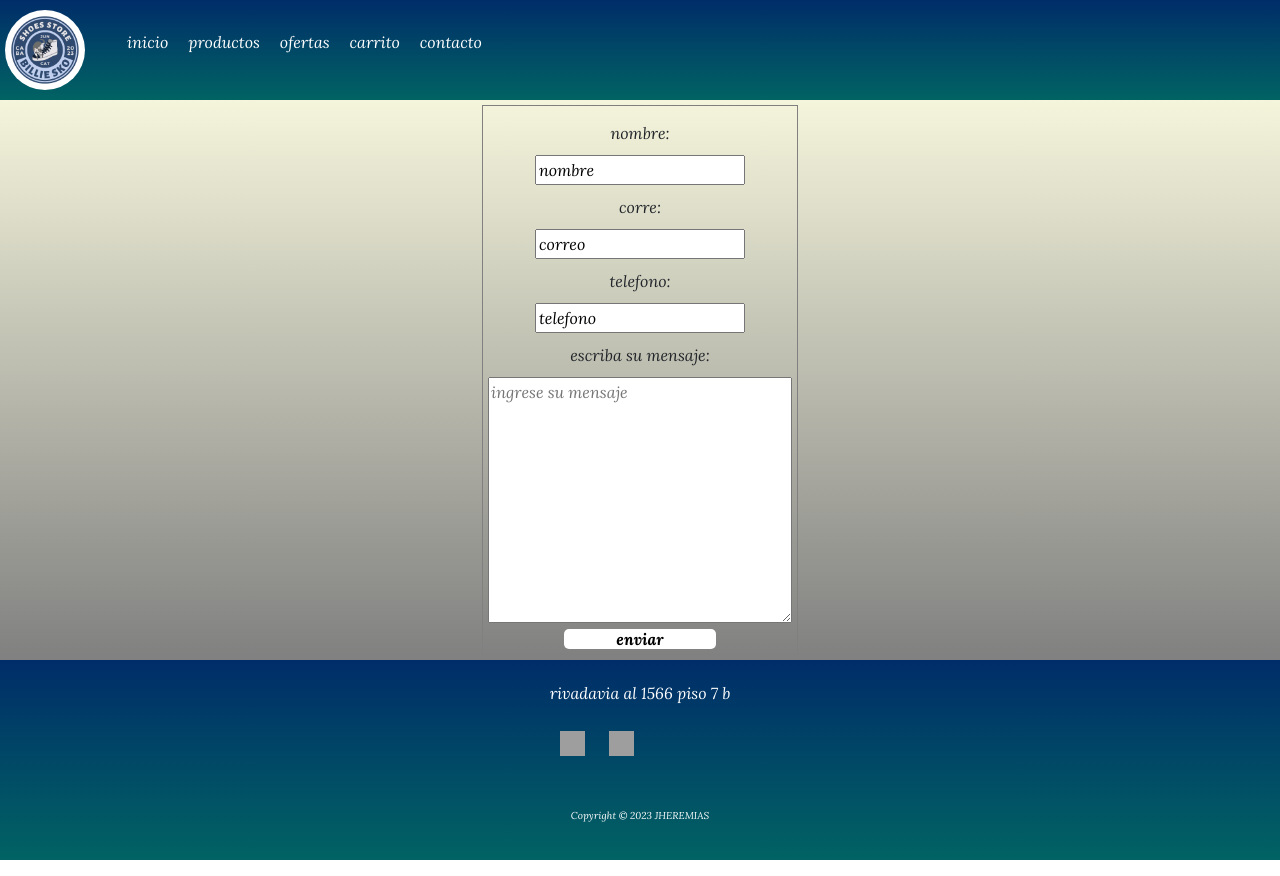
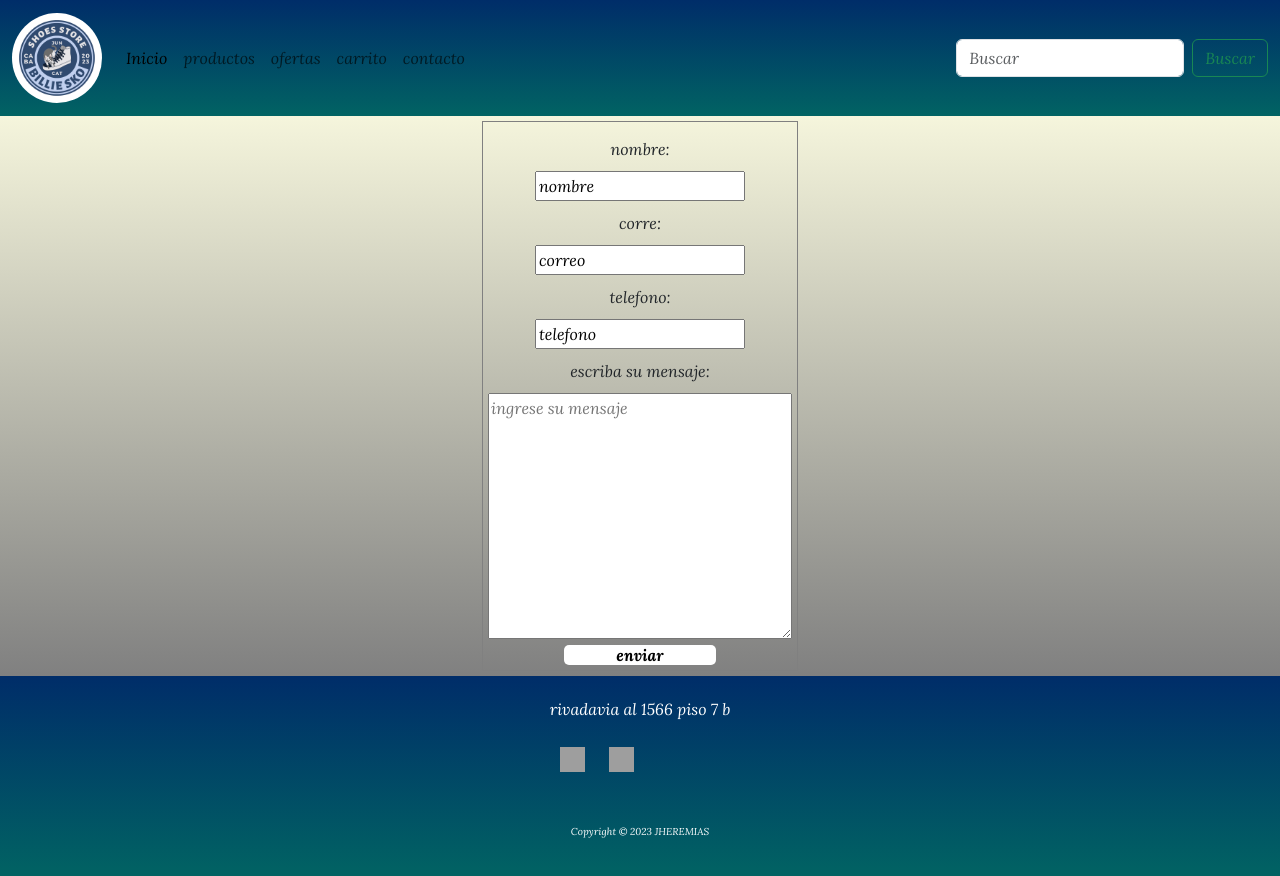
Before and after one commit to Jhere21f/Preentrega2.Rivas, a plain HTML site: page pages/contacto.html in a window 1280 px wide. Drawn offline with nearby package versions, Linux system fonts and the light colour scheme; grey boxes are pictures that could not be loaded.

Commit message:
navbar responsive listo en 2 pag

```diff
--- a/css/estilos.css
+++ b/css/estilos.css
@@ -59,8 +59,8 @@ body{
 }
 
 .header-logo img{
-    width: 80px;
-    height: 80px;
+    width: 90px;
+    height: 90px;
     object-fit: cover;
     border-radius: 50%;
 }
--- a/pages/contacto.html
+++ b/pages/contacto.html
@@ -12,18 +12,39 @@
     href="https://cdnjs.cloudflare.com/ajax/libs/animate.css/4.1.1/animate.min.css"/>
 </head>
 <body>
-    <header  class="header-container header-gradiant">
-        <div class="header-logo">
-            <img src="../img/logozapas.png" alt="logo">
-        </div>
-        <nav class="header-nav">
-            <ul class="header-menu-left">
-                <li><a href="../index.html">inicio</a></li>
-                <li><a href="./productos.html">productos</a></li>
-                <li><a href="./ofertas.html">ofertas</a></li>
-                <li><a href="./carrito.html">carrito</a></li>
-                <li><a href="./contacto.html">contacto</a></li>
-            </ul>
+    <header class="header-gradiant">
+        <nav class="navbar navbar-expand-lg">
+            <div class="container-fluid">
+                <a class="navbar-brand header-logo" href="../index.html">
+                    <img src="../img/logozapas.png" alt="logo">
+                </a>
+                <button class="navbar-toggler" type="button" data-bs-toggle="collapse" data-bs-target="#navbarSupportedContent" aria-controls="navbarSupportedContent" aria-expanded="false" aria-label="Toggle navigation">
+                    <span class="navbar-toggler-icon"></span>
+                </button>
+                <div class="collapse navbar-collapse" id="navbarSupportedContent">
+                    <ul class="navbar-nav me-auto mb-2 mb-lg-0">
+                        <li class="nav-item">
+                            <a class="nav-link active" aria-current="page" href="../index.html">Inicio</a>
+                        </li>
+                        <li class="nav-item">
+                            <a class="nav-link" href="./productos.html">productos</a>
+                        </li>
+                        <li class="nav-item">
+                            <a class="nav-link" href="./ofertas.html">ofertas</a>
+                        </li>
+                        <li class="nav-item">
+                            <a class="nav-link" href="./carrito.html">carrito</a>
+                        </li>
+                        <li class="nav-item">
+                            <a class="nav-link" href="./contacto.html">contacto</a>
+                        </li>
+                        </ul>
+                    <form class="d-flex" role="search">
+                        <input class="form-control me-2" type="search" placeholder="Buscar" aria-label="Search">
+                        <button class="btn btn-outline-success" type="submit">Buscar</button>
+                    </form>
+                </div>
+            </div>
         </nav>
     </header>
 
```
Also changed, not shown: index.html (+17 -32 lines).
